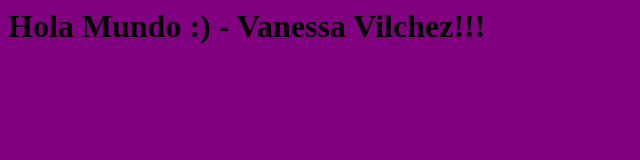
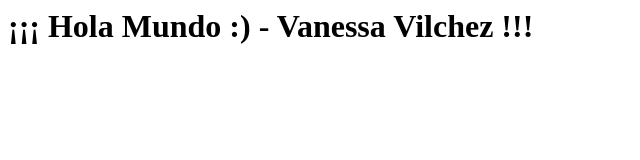
Before and after one commit to VanessaVilchez/Repo_CloudDevops, a plain HTML site: page index.html in a window 1280 px wide. Shown: the whole page, without its empty margins (0-640 px from the left). Drawn offline with Linux system fonts and the light colour scheme.

Commit message:
primera edicion

```diff
--- a/index.html
+++ b/index.html
@@ -1,5 +1,5 @@
 <html>
-    <body bgcolor="purple">
-        <h1> Hola Mundo :) - Vanessa Vilchez!!! </h1>
+    <body bgcolor="white">
+        <h1> ¡¡¡ Hola Mundo :) - Vanessa Vilchez !!! </h1>
     </body>
 </html>
```
